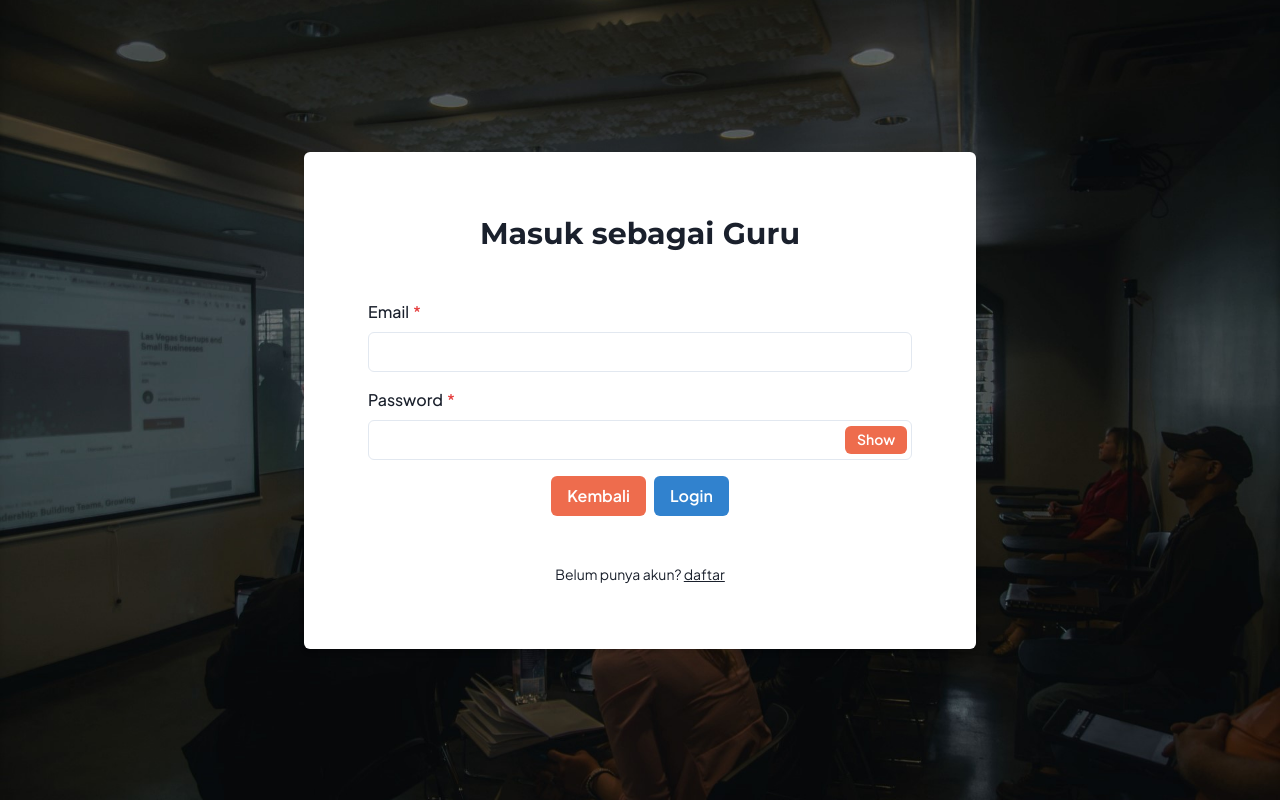
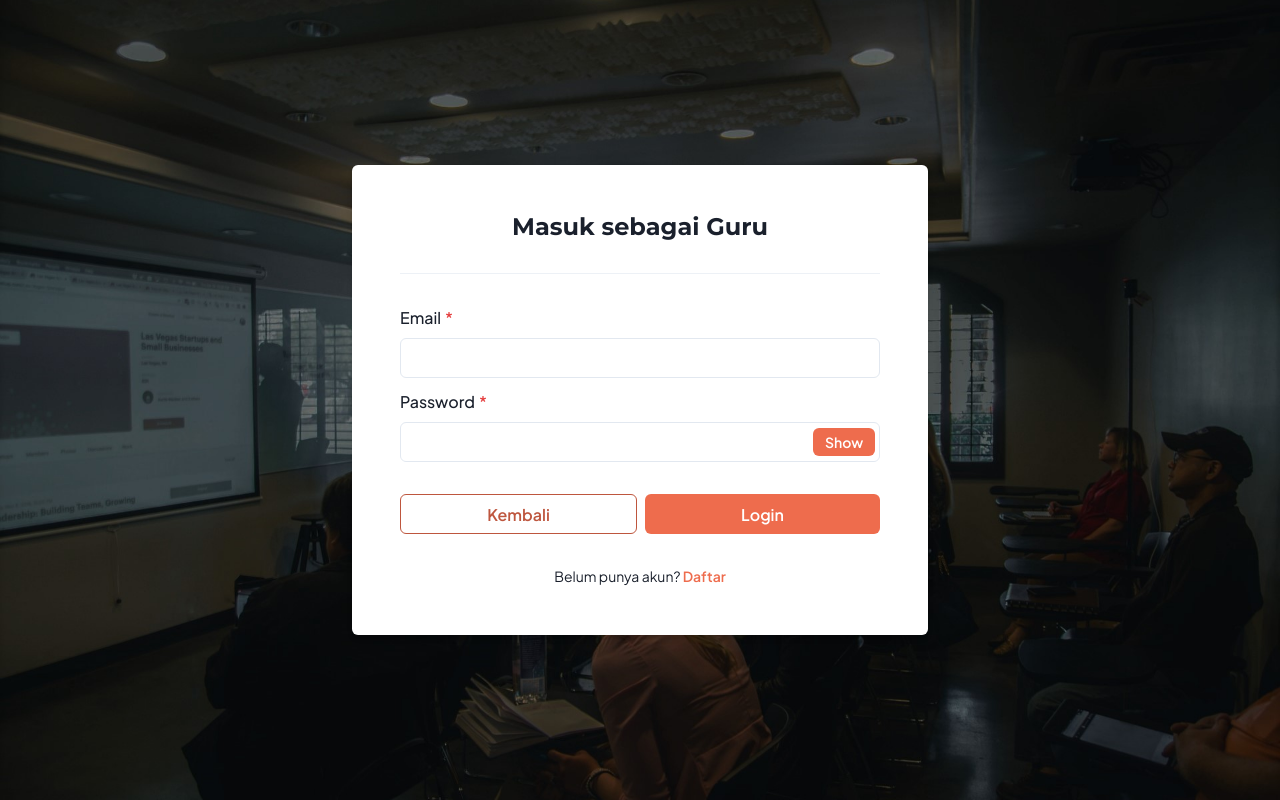
Before and after one commit to rg-km/final-project-engineering-4, a React (Create React App) app in the folder frontend/: page /login/guru in a window 1280 px wide. Built offline with nearby package versions, Linux system fonts and the light colour scheme.

Commit message:
chore: update login input styling

```diff
--- a/frontend/src/components/InputPassword.jsx
+++ b/frontend/src/components/InputPassword.jsx
@@ -1,40 +1,34 @@
+import { useState } from 'react';
 import { Button, FormControl, FormLabel, Input, InputGroup, InputRightElement } from '@chakra-ui/react';
-import React, { useState } from 'react';
-import PropTypes from 'prop-types';
 
 const InputPassword = ({ value, name, label, handleChange, isRequired }) => {
   const [show, setShow] = useState(false);
 
-    return <>
-        <FormControl mb={[4]} isRequired={isRequired}>
-            <FormLabel fontSize={["xs", "md"]}>
-                {label}
-            </FormLabel>
+  return (
+    <FormControl isRequired={isRequired} overflow={'hidden'}>
+      <FormLabel>{label}</FormLabel>
       <InputGroup>
         <Input
           name={name}
           value={value}
-                    type={show ? "text" : "password"}
+          type={show ? 'text' : 'password'}
           onChange={handleChange}
           required
           bg={'white'}
         />
         <InputRightElement width="4.5rem">
-                    <Button h="1.75rem" size="sm" onClick={() => setShow(!show)}>
-                        {show ? "Hide" : "Show"}
+          <Button
+            h="1.75rem"
+            size="sm"
+            onClick={() => {
+              setShow(!show);
+            }}>
+            {show ? 'Hide' : 'Show'}
           </Button>
         </InputRightElement>
       </InputGroup>
     </FormControl>
-    </>
-}
-
-InputPassword.propTypes = {
-    value: PropTypes.string.isRequired,
-    name: PropTypes.string.isRequired,
-    label: PropTypes.string.isRequired,
-    handleChange: PropTypes.func.isRequired,
-    isRequired: PropTypes.bool.isRequired
-}
+  );
+};
 
 export default InputPassword;
--- a/frontend/src/components/InputText.jsx
+++ b/frontend/src/components/InputText.jsx
@@ -2,30 +2,21 @@ import { FormControl, FormLabel, Input } from '@chakra-ui/react';
 import React from 'react';
 import PropTypes from 'prop-types';
 
-const InputText = ({value, name, label, handleChange, isRequired = false}) => {
-    return <>
-        <FormControl mb={[4]} isRequired={isRequired}>
-            <FormLabel fontSize={["xs", "md"]}>
-                {label}
-            </FormLabel>
-            <Input
-                size={["md"]}
-                name={name}
-                value={value}
-                onChange={handleChange}
-                bg={'white'}
-                isRequired={isRequired}
-            />
-        </FormControl>
-    </>
-}
+const InputText = ({ value, name, label, handleChange, isRequired = false }) => {
+  return (
+    <FormControl isRequired={isRequired}>
+      <FormLabel>{label}</FormLabel>
+      <Input name={name} value={value} onChange={handleChange} bg={'white'} isRequired={isRequired} />
+    </FormControl>
+  );
+};
 
 InputText.propTypes = {
-    value: PropTypes.string.isRequired,
-    name: PropTypes.string.isRequired,
-    label: PropTypes.string,
-    handleChange: PropTypes.func.isRequired,
-    isRequired: PropTypes.bool
-}
+  value: PropTypes.string.isRequired,
+  name: PropTypes.string.isRequired,
+  label: PropTypes.string,
+  handleChange: PropTypes.func.isRequired,
+  isRequired: PropTypes.bool,
+};
 
 export default InputText;
--- a/frontend/src/routes/Auth/Login.jsx
+++ b/frontend/src/routes/Auth/Login.jsx
@@ -1,10 +1,11 @@
-import { Button, Flex } from '@chakra-ui/react';
+import { Button, Stack, Text } from '@chakra-ui/react';
 import React, { useState } from 'react';
 import { Link } from 'react-router-dom';
 import AppAlert from '@components/AppAlert';
 import InputPassword from '@components/InputPassword';
 import InputText from '@components/InputText';
 import AuthFormContainer from './components/AuthFormContainer';
+import { PATH } from '@routes/path';
 
 const Login = ({ role }) => {
   const initilInput = {
@@ -38,6 +39,8 @@ const Login = ({ role }) => {
       <AppAlert alert={alert} setAlert={setAlert} />
 
       <form onSubmit={onSubmit}>
+        <Stack spacing={8}>
+          <Stack spacing={3}>
             <InputText name="email" label="Email" value={input.email} handleChange={handleChange} isRequired />
             <InputPassword
               name="password"
@@ -46,15 +49,26 @@ const Login = ({ role }) => {
               handleChange={handleChange}
               isRequired
             />
+          </Stack>
 
-        <Flex justify={'center'} gap={[2]}>
-          <Link to={'/login'}>
-            <Button size={['sm', 'md']}>Kembali</Button>
-          </Link>
-          <Button type="submit" isLoading={isLoading} colorScheme="blue" size={['sm', 'md']}>
+          <Stack direction={'row'}>
+            <Button type="submit" variant={'outline'} isLoading={isLoading} flex={1}>
+              Kembali
+            </Button>
+            <Button type="submit" isLoading={isLoading} flex={1}>
               Login
             </Button>
-        </Flex>
+          </Stack>
+
+          <Stack>
+            <Text textAlign={'center'} fontSize={'sm'}>
+              Belum punya akun?{' '}
+              <Button as={Link} size={'sm'} variant={'link'} to={`${PATH.REGISTER}/${role.value}`}>
+                Daftar
+              </Button>
+            </Text>
+          </Stack>
+        </Stack>
       </form>
     </AuthFormContainer>
   );
--- a/frontend/src/routes/Auth/components/AuthFormContainer.jsx
+++ b/frontend/src/routes/Auth/components/AuthFormContainer.jsx
@@ -1,6 +1,4 @@
-import React from 'react';
-import { Link } from 'react-router-dom';
-import { Box, Heading, Stack, Text } from '@chakra-ui/react';
+import { Box, Divider, Heading, Stack } from '@chakra-ui/react';
 import AuthBackground from './AuthBackground';
 
 function AuthFormContainer({ title, children }) {
@@ -8,31 +6,25 @@ function AuthFormContainer({ title, children }) {
     <AuthBackground>
       <Box
         bg={'white'}
-        maxWidth={'2xl'}
+        position={'relative'}
+        maxWidth={'xl'}
         width={'full'}
         mx={{ base: 4, md: 'auto' }}
         my={'auto'}
-        px={{ base: 10, md: 16 }}
-        py={16}
+        px={{ base: 10, md: 12 }}
+        py={12}
         borderRadius={'md'}
         boxShadow={['md']}>
-        <Stack spacing={12}>
+        <Stack spacing={8}>
           <Stack>
-            <Heading textAlign={'center'} fontSize={['xl', '2xl', '3xl']}>
+            <Heading textAlign={'center'} fontSize={['lg', 'xl', '2xl']}>
               {title}
             </Heading>
           </Stack>
 
+          <Divider />
+
           <Stack>{children}</Stack>
-
-          <Stack>
-            <Text textAlign={'center'} fontSize={'sm'}>
-              Belum punya akun?{' '}
-              <Link to={'/register'} style={{ textDecoration: 'underline' }}>
-                daftar
-              </Link>
-            </Text>
-          </Stack>
         </Stack>
       </Box>
     </AuthBackground>
```
Lines whose indentation alone changed are shown as unchanged.
